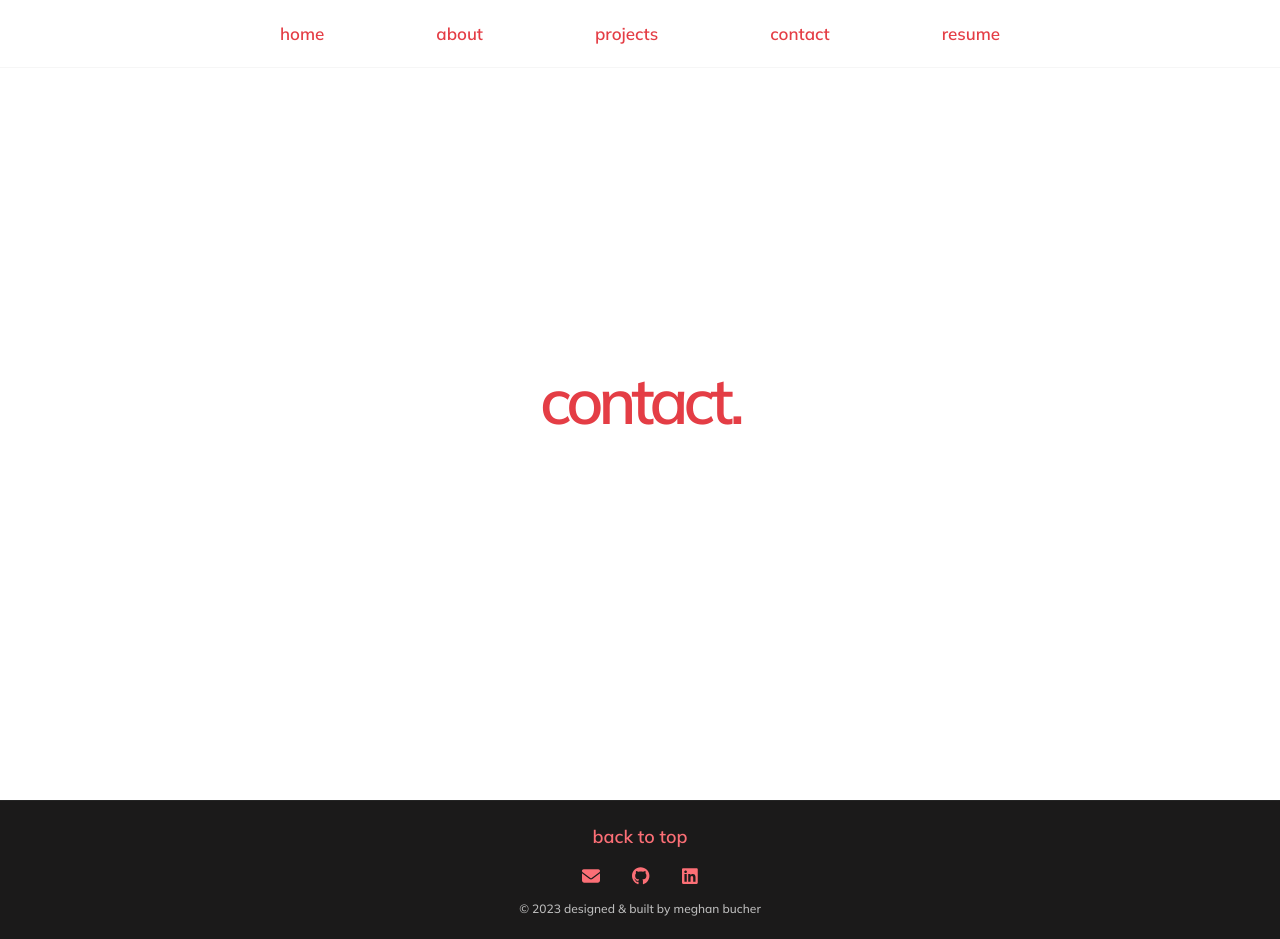
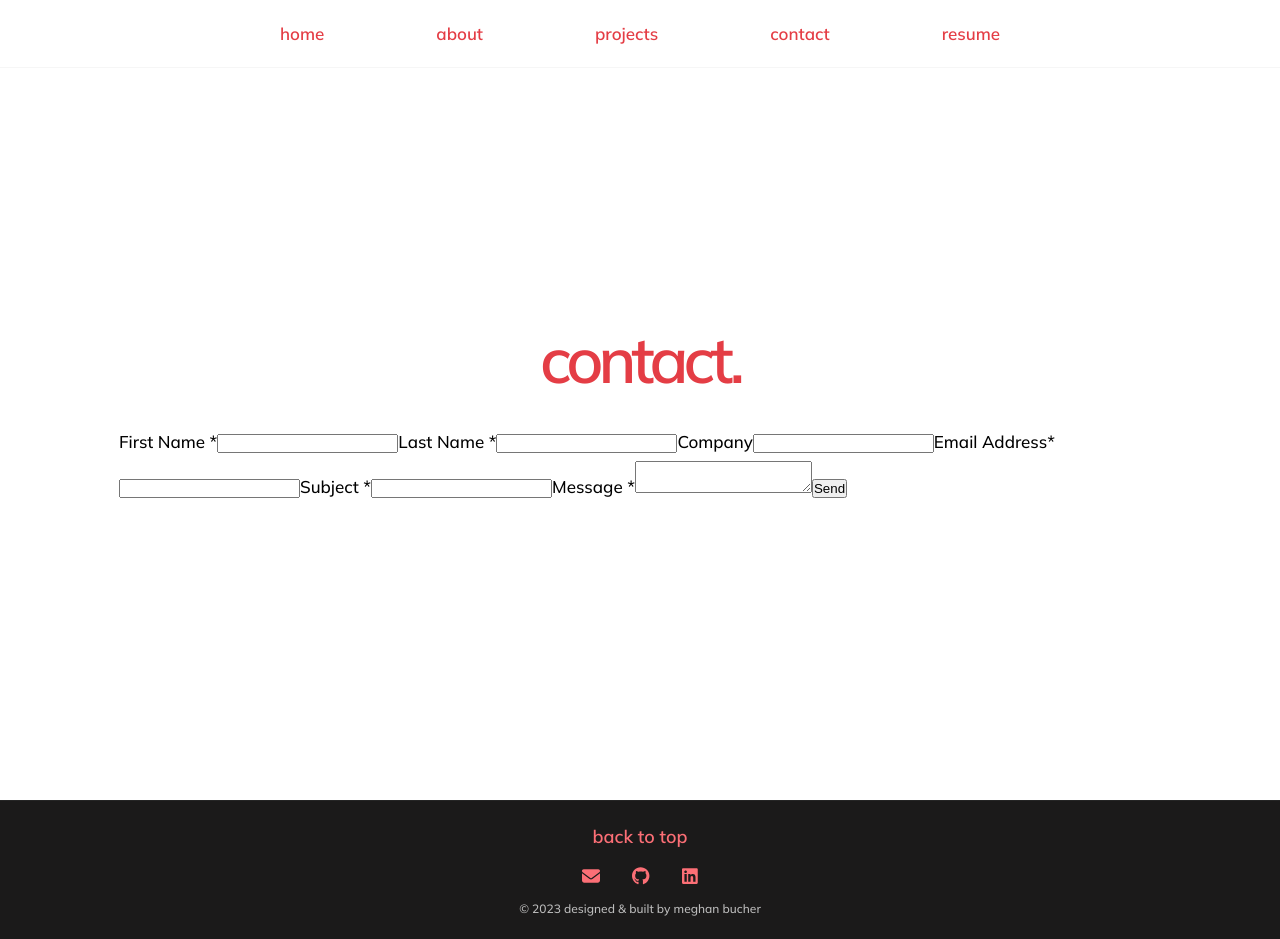
Before and after one commit to megbuch/portfolio-v2, a React (Create React App) app: page /contact in a window 1280 px wide. Built offline with nearby package versions, Linux system fonts and the light colour scheme.

Commit message:
edits projects links and creates contact form component

```diff
--- a/package.json
+++ b/package.json
@@ -3,10 +3,12 @@
   "version": "0.1.0",
   "private": true,
   "dependencies": {
+    "@emailjs/browser": "^3.11.0",
     "@fortawesome/fontawesome-svg-core": "^6.4.0",
     "@fortawesome/free-brands-svg-icons": "^6.4.0",
     "@fortawesome/free-solid-svg-icons": "^6.4.0",
     "@fortawesome/react-fontawesome": "^0.2.0",
+    "dotenv": "^16.0.3",
     "gsap": "^3.11.5",
     "react": "^18.2.0",
     "react-dom": "^18.2.0",
--- /dev/null
+++ b/src/components/ContactForm/ContactForm.jsx
@@ -0,0 +1,44 @@
+import { useRef } from "react";
+import emailjs from "@emailjs/browser";
+
+export default function ContactForm() {
+  const form = useRef();
+
+  const sendEmail = (e) => {
+    e.preventDefault();
+
+    emailjs
+      .sendForm(
+        process.env.REACT_APP_EMAILJS_SERVICE_ID,
+        process.env.REACT_APP_EMAILJS_TEMPLATE_ID,
+        form.current,
+        process.env.REACT_APP_EMAILJS_PUBLIC_KEY
+      )
+      .then(
+        (result) => {
+          console.log(result.text);
+        },
+        (error) => {
+          console.log(error.text);
+        }
+      );
+  };
+
+  return (
+    <form ref={form} onSubmit={sendEmail}>
+      <label>First Name *</label>
+      <input type="text" name="user_firstname" />
+      <label>Last Name *</label>
+      <input type="text" name="user_lastname" />
+      <label>Company</label>
+      <input type="text" name="user_company" />
+      <label>Email Address*</label>
+      <input type="email" name="user_email" />
+      <label>Subject *</label>
+      <input type="text" name="user_subject" />
+      <label>Message *</label>
+      <textarea name="user_message" />
+      <input type="submit" value="Send" />
+    </form>
+  );
+}
--- a/src/components/Footer/Footer.jsx
+++ b/src/components/Footer/Footer.jsx
@@ -15,17 +15,13 @@ export default function Footer() {
       </a>
       <div className="icons">
         <a
-          href="mailto: codingwithmeg@gmail.com"
+          href="mailto: hiremeghanbucher@gmail.com"
           target="_blank"
           rel="noreferrer"
         >
           <FontAwesomeIcon icon={faEnvelope} />
         </a>
-        <a
-          href="https://github.com/codingwithmeg"
-          target="_blank"
-          rel="noreferrer"
-        >
+        <a href="https://github.com/megbuch" target="_blank" rel="noreferrer">
           <FontAwesomeIcon icon={faGithub} />
         </a>
         <a
--- a/src/pages/ContactPage/ContactPage.jsx
+++ b/src/pages/ContactPage/ContactPage.jsx
@@ -1,7 +1,10 @@
+import ContactForm from "../../components/ContactForm/ContactForm";
+
 export default function ProjectsPage() {
   return (
     <section className="ContactPage">
       <h2>Contact.</h2>
+      <ContactForm />
     </section>
   );
 }
--- a/src/pages/ProjectsPage/ProjectsPage.jsx
+++ b/src/pages/ProjectsPage/ProjectsPage.jsx
@@ -105,7 +105,7 @@ export default function ProjectsPage() {
             </div>
           </div>
           <a
-            href="https://github.com/codingwithmeg/GitFunded"
+            href="https://github.com/megbuch/GitFunded"
             rel="noreferrer"
             target="_blank"
           >
@@ -205,7 +205,7 @@ export default function ProjectsPage() {
             </div>
           </div>
           <a
-            href="https://github.com/codingwithmeg/ledgerly"
+            href="https://github.com/megbuch/ledgerly"
             rel="noreferrer"
             target="_blank"
           >
@@ -308,7 +308,7 @@ export default function ProjectsPage() {
             </div>
           </div>
           <a
-            href="https://github.com/codingwithmeg/job-seekr-app"
+            href="https://github.com/megbuch/job-seekr-app"
             rel="noreferrer"
             target="_blank"
           >
@@ -376,7 +376,7 @@ export default function ProjectsPage() {
             </div>
           </div>
           <a
-            href="https://github.com/codingwithmeg/npc-generator"
+            href="https://github.com/megbuch/npc-generator"
             rel="noreferrer"
             target="_blank"
           >
```
Also changed, not shown: src/components/ContactForm/ContactForm.css (added), 1 other file (tests, documents, lock files or other folders).
